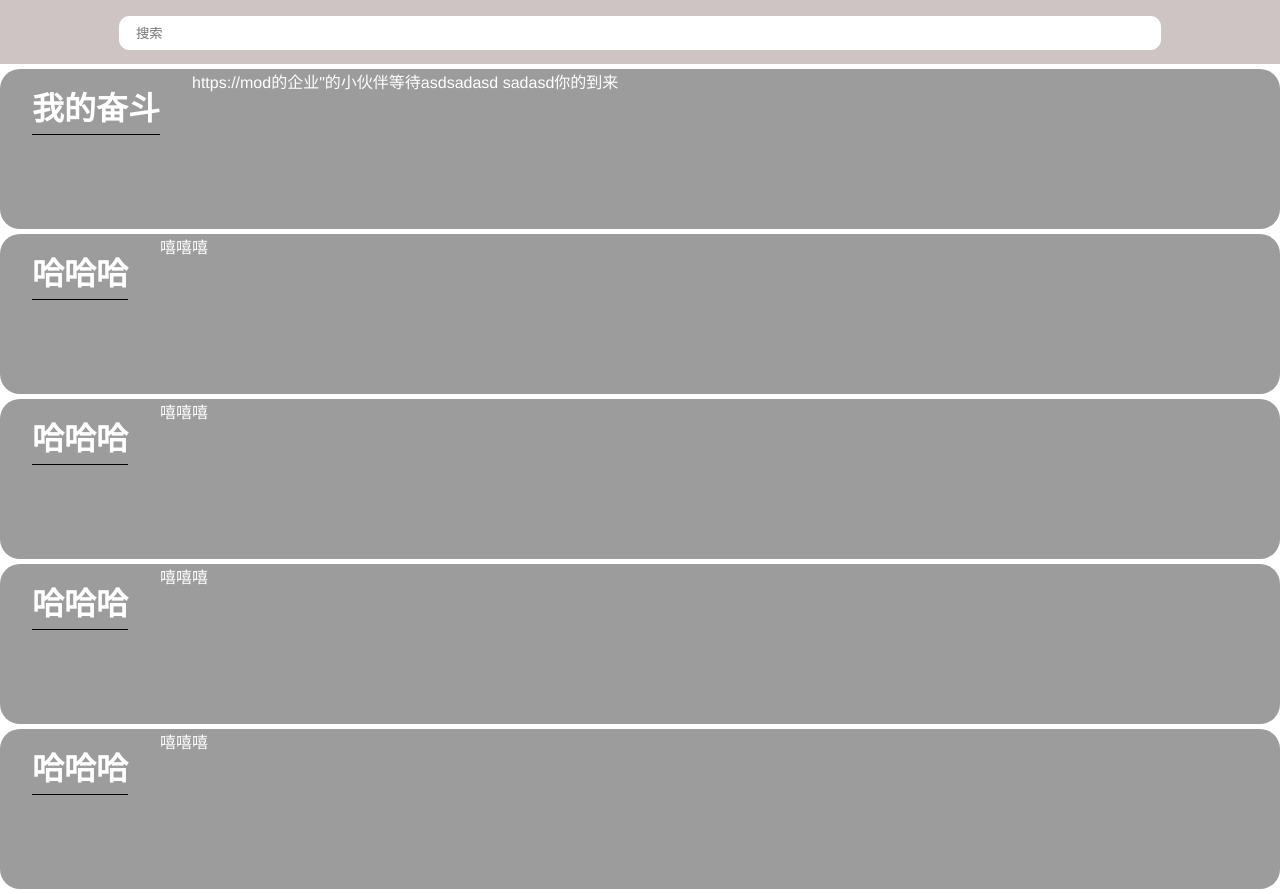
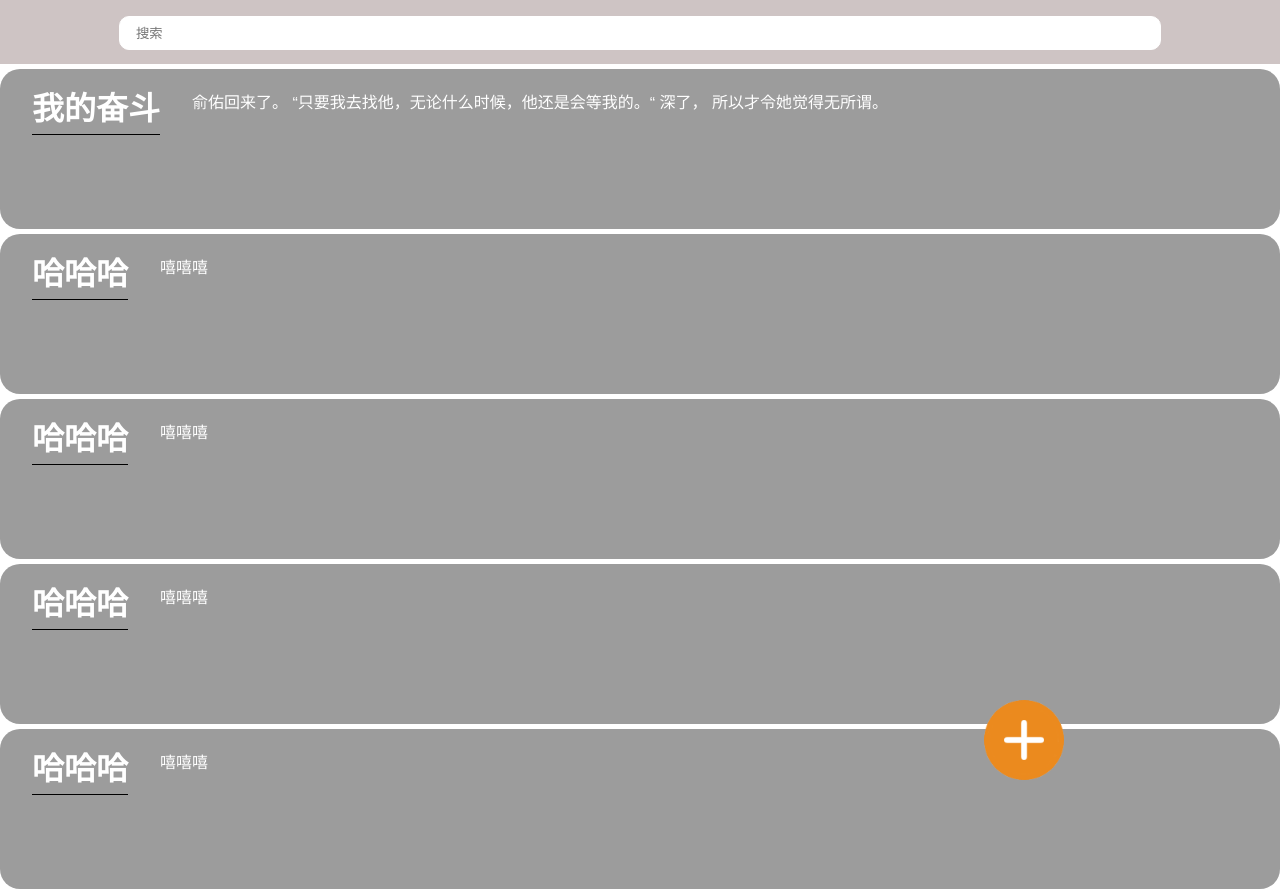
Before and after one commit to CoderSerio/E-Note, a Vue app: page /#/ in a window 1280 px wide. Built offline with nearby package versions, Linux system fonts and the light colour scheme.

Commit message:
界面优化更新

```diff
--- a/src/components/card.vue
+++ b/src/components/card.vue
@@ -51,6 +51,8 @@
 		color: #ffffff;
 		text-align: left;
 		width: 80%;
+	display:inline-block;
+		margin-top: 20px;
 	}
 	.wrapper h1::after{
 		content: '';
--- a/src/views/Home.vue
+++ b/src/views/Home.vue
@@ -6,7 +6,9 @@
     <div v-for="(i, j, key) in searchNotes" :key="key" @click="edit(i)">
        <card :note="i"></card>
     </div>
+	 <div class="plus"><img src="../assets/img/加号.png" ></div>
   </div>
+
 </template>
 
 <script>
@@ -17,7 +19,11 @@ export default {
   data() {
     return {
       notes: [
-              {title:'我的奋斗', content:'https://mod的企业"的小伙伴等待asdsadasd sadasd你的到来'},
+              {title:'我的奋斗', content:`俞佑回来了。
+
+“只要我去找他，无论什么时候，他还是会等我的。“
+深了， 所以才令她觉得无所谓。
+`},
               {title:'哈哈哈', content:'嘻嘻嘻'},
               {title:'哈哈哈', content:'嘻嘻嘻'},
               {title:'哈哈哈', content:'嘻嘻嘻'},
@@ -66,5 +72,16 @@ export default {
     border: 1px solid #fff;
     border-radius: 10px;
   }
-
+  .plus{
+	  width: 100%;
+	  height: 5rem;
+	  line-height: 5rem;
+	   position: fixed;
+      bottom: 20px;
+	  	    width: 160%;
+  }
+  .plus img{
+	  width: 5rem;
+	  height: 5rem;
+   }
 </style>
```
Also changed, not shown: src/assets/img/加号.png (added).
